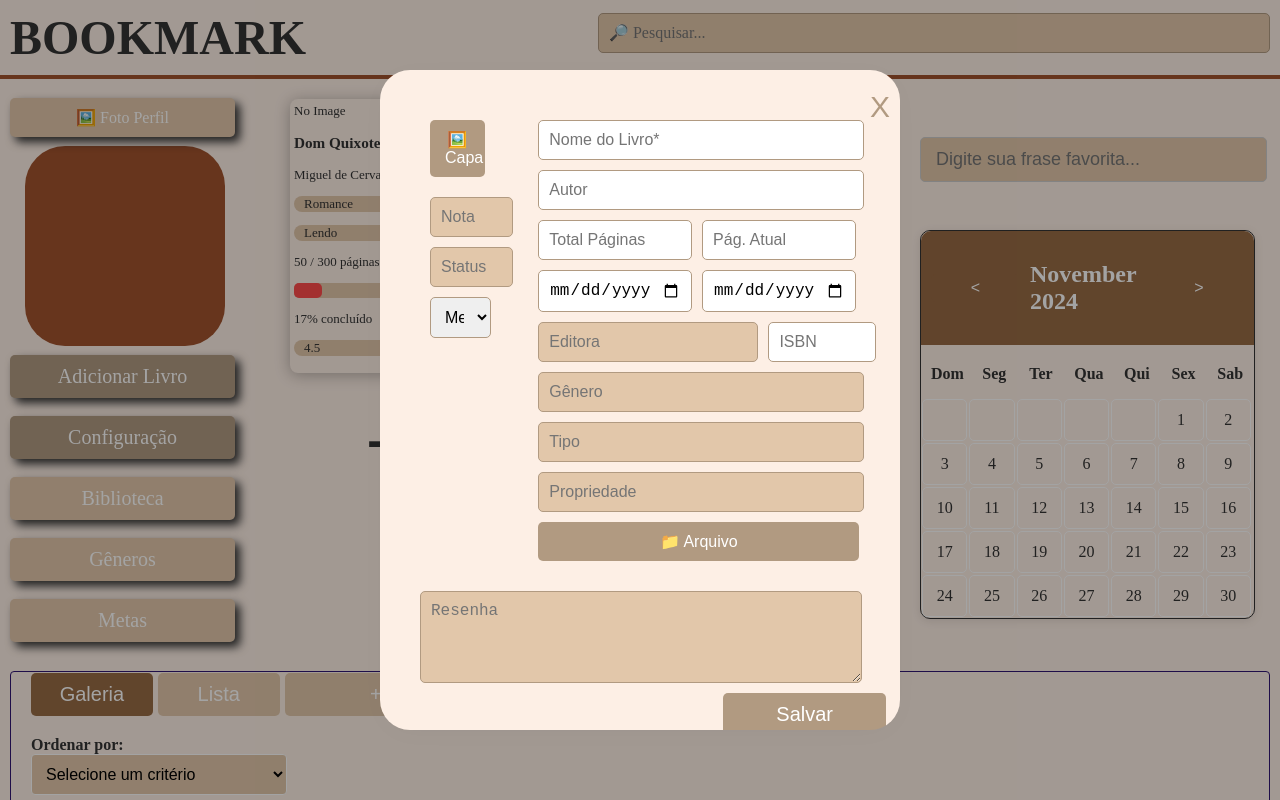
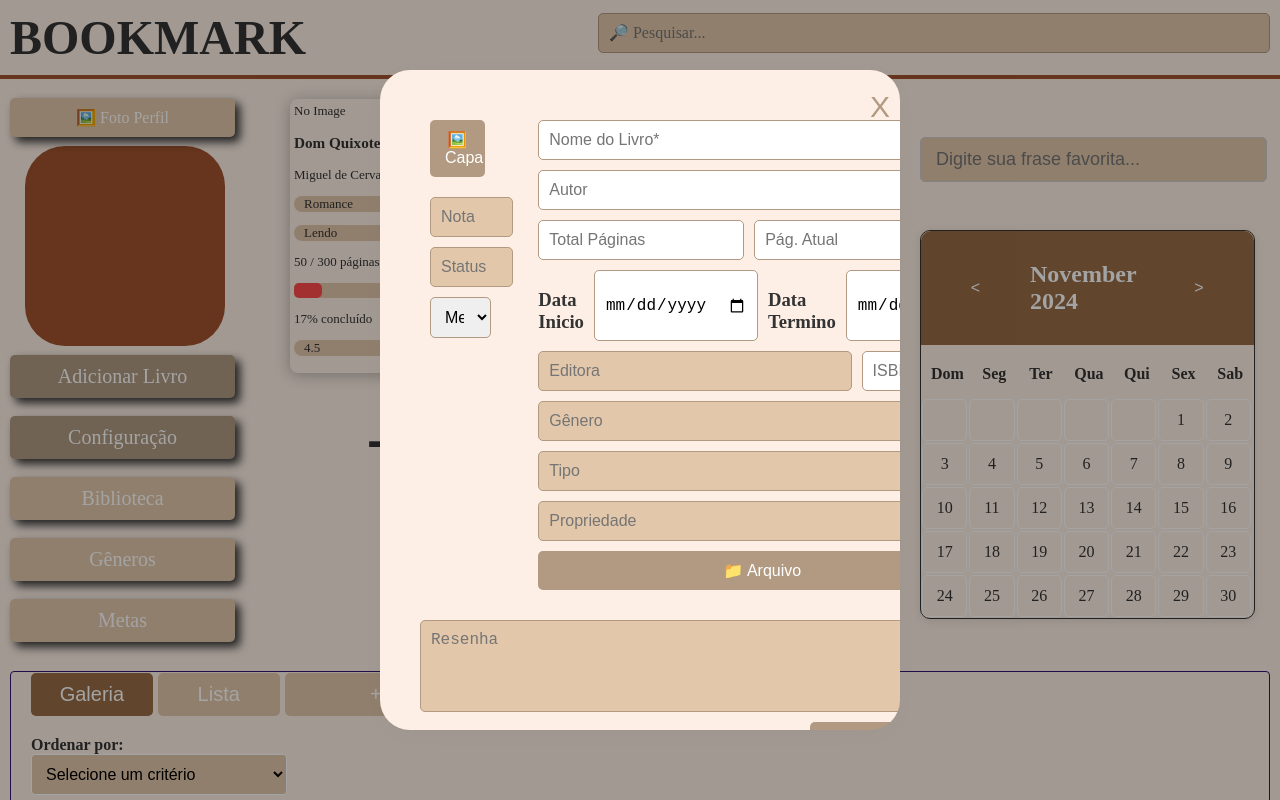
Before and after one commit to Lua-MR/BookMark, a React (Create React App) app: page / in a window 1280 px wide. Both pictures are taken after a click on the button "Adicionar Livro". Shown: the top 800 px of the page. Built offline with nearby package versions, Linux system fonts and the light colour scheme.

Commit message:
Update addbook.js
Signed-off-by: Lua-MR <152564451+Lua-MR@users.noreply.github.com>

```diff
--- a/src/components/Feed/components/addbook.js
+++ b/src/components/Feed/components/addbook.js
@@ -385,6 +385,7 @@ const AddBook = ({ addBook, goals = [], updateGoalBookCount }) => {
 
 
                     <div className="input-group">
+                        <h3>Data Inicio</h3>
                     <input
     placeholder="Data de Início"
     className="textbox-n"
@@ -395,7 +396,9 @@ const AddBook = ({ addBook, goals = [], updateGoalBookCount }) => {
     required
     style={{ marginBottom: '10px', width: '39%' }}
 />
+<h3>Data Termino</h3>
 <input
+
     placeholder="Data de Término"
     className="textbox-n"
     type="date"
```
